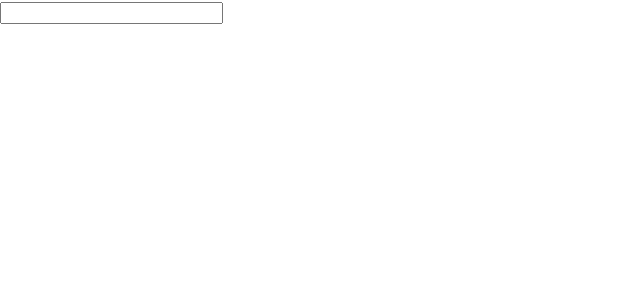
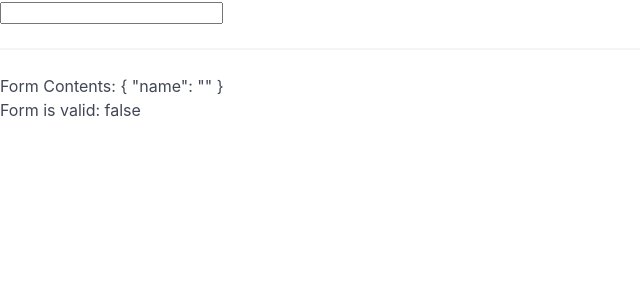
Before and after one commit to sush01/CreditCard-App, an Angular app: page / in a window 1280 px wide. Shown: the top 300 px of the page, without its empty margins (0-640 px from the left). Built offline with nearby package versions, Linux system fonts and the light colour scheme.

Commit message:
implement validator to check user input

```diff
--- a/src/app/card-form/card-form.component.html
+++ b/src/app/card-form/card-form.component.html
@@ -1,4 +1,6 @@
 <form [formGroup]="cardForm" >
   <input formControlName="name"/>
-
 </form>
+<hr>
+<div> Form Contents: {{cardForm.value | json }}</div>
+<div> Form is valid: {{ cardForm.valid}}</div>
--- a/src/app/card-form/card-form.component.ts
+++ b/src/app/card-form/card-form.component.ts
@@ -1,18 +1,23 @@
 import { Component } from '@angular/core';
-import {FormGroup, FormControl} from '@angular/forms';
+import {FormGroup, FormControl, Validators} from '@angular/forms';
 import { ReactiveFormsModule } from '@angular/forms';
+import { CommonModule } from '@angular/common';
 
 @Component({
   selector: 'app-card-form',
-  imports: [ReactiveFormsModule],
+  imports: [ReactiveFormsModule, CommonModule],
   templateUrl: './card-form.component.html',
-  styleUrl: './card-form.component.css'
+  styleUrl: './card-form.component.css',
+
 })
 
 export class CardFormComponent {
 
   cardForm = new FormGroup({
-    name: new FormControl('')
+    name: new FormControl('', [
+      Validators.required,
+      Validators.minLength(3)
+    ])
   });
 
 }
```
